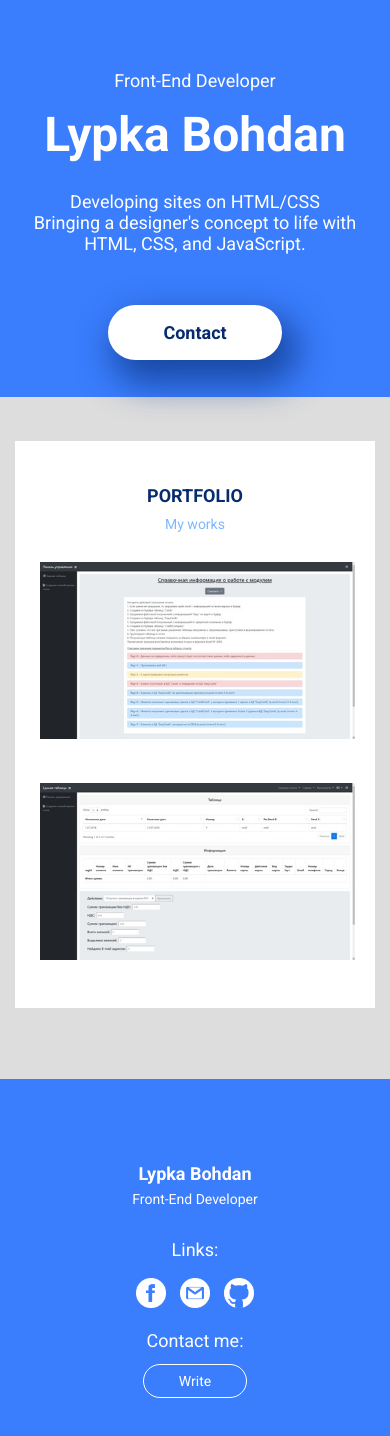
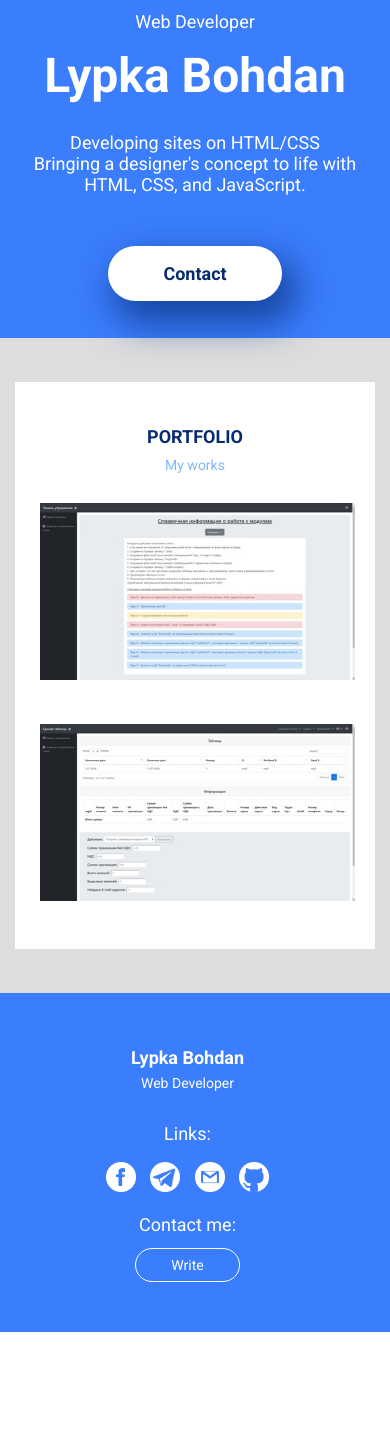
Before and after one commit to LypkaB/LypkaB.github.io, a plain HTML site: page index.html in a window 390 px wide. After the commit the page ends 1332 px from the top, so only its background shows below. Drawn offline with Linux system fonts and the light colour scheme.

Commit message:
New structure

```diff
--- a/index.html
+++ b/index.html
@@ -6,7 +6,6 @@
     <meta name="viewport" content="width=device-width, initial-scale=1">
 
     <link rel="icon" href="portfolio/img/favicon.ico">
-
     <title>Portfolio - Lypka Bohdan</title>
 
     <!-- Google Fonts -->
@@ -19,15 +18,16 @@
 </head>
 
 <body>
+
+    <!-- Header -->
     <header>
         <div class="container">
             <div class="row">
                 <div class="col-lg-7">
                     <img class="header-img wow fadeInLeftBig" src="portfolio/img/main-img.png" alt="Монитор">
                 </div>
-                <!-- /.col-lg-7 -->
                 <div class="col-xl-5">
-                    <p class="header-pretense wow fadeInRightBig" data-wow-delay="0.1s">Front-End Developer</p>
+                    <p class="header-pretense wow fadeInRightBig" data-wow-delay="0.1s">Web Developer</p>
                     <h1 class="header-title wow fadeInRightBig" data-wow-delay="0.2s">Lypka Bohdan</h1>
                     <p class="header-subtitle wow fadeInRightBig" data-wow-delay="0.3s">Developing sites on HTML/CSS <br>
                         Bringing a designer's concept to life with HTML, CSS, and JavaScript.
@@ -37,14 +37,12 @@
                            href="https://mail.google.com/mail/u/0/?view=cm&fs=1&tf=1&source=mailto&to=+
                            lypka.bohdan@gmail.com">Contact</a>
                     </div>
-                </div>
-                <!-- /.col-xl-5 -->
-            </div>
-            <!-- /.row -->
-        </div>
-        <!-- /.container -->
-    </header>
+                </div><!-- /.col-xl-5 -->
+            </div><!-- /.row -->
+        </div><!-- /.container -->
+    </header><!-- /.header -->
 
+    <!-- Portfolio -->
     <section class="portfolio">
         <div class="container">
             <div class="portfolio-block wow fadeIn">
@@ -56,53 +54,57 @@
                             <a title="Click me" href="table%20pages/control-panel.html">
                                 <img src="portfolio/img/portfolio-img-1.jpg" alt="My work"></a>
                         </div>
-                    </div>
-                    <!-- /.col-md-6 -->
+                    </div><!-- /.col-md-6 -->
                     <div class="col-md-6">
                         <div class="portfolio-col-2">
                             <a title="Click me" href="table%20pages/table.html">
                                 <img src="portfolio/img/portfolio-img-2.jpg" alt="My work"></a>
                         </div>
-                    </div>
-                    <!-- /.col-md-6 -->
-                </div>
-            </div>
-        </div>
-    </section>
+                    </div><!-- /.col-md-6 -->
+                </div><!-- /.row -->
+            </div><!-- /.portfolio-block -->
+        </div><!-- /.container -->
+    </section><!-- /.portfolio -->
 
+    <!-- Footer -->
     <footer>
         <div class="container">
             <div class="row">
                 <div class="col-md-4">
                     <h4 class="footer-author">Lypka Bohdan</h4>
-                    <p class="footer-text">Front-End Developer</p>
+                    <p class="footer-text">Web Developer</p>
                 </div>
                 <div class="col-md-4">
                     <div class="social-block">
                         <p>Links:</p>
                         <a title="Facebook" class="wow bounceInDown" data-wow-delay="0.1s"
                            href="https://www.facebook.com/profile.php?id=100001901296149">
-                            <img class="link-icon" src="portfolio/img/socials/facebook-logotype.png" alt="Facebook"></a>
-                        <a title="Gmail" class="wow bounceInDown" data-wow-delay="0.2s"
+                            <img class="link-icon" src="portfolio/img/socials/facebook-logotype.png" alt="Facebook">
+                        </a>
+                        <a title="Telegram" class="wow bounceInDown" data-wow-delay="0.2s" href="https://t.me/Lypka_B">
+                            <img src="portfolio/img/socials/telegram-symbol.png" class="link-icon-telegram" alt="Telegram">
+                        </a>
+                        <a title="Gmail" class="wow bounceInDown" data-wow-delay="0.4s"
                            href="https://mail.google.com/mail/u/0/?view=cm&fs=1&tf=1&source=mailto&to=+lypka.bohdan@gmail.com">
-                            <img src="portfolio/img/socials/gmail-logotype.png" class="link-icon" alt="Gmail"></a>
-                        <a title="GitHub" class="wow bounceInDown" data-wow-delay="0.3s" href="https://github.com/LypkaB">
-                            <img src="portfolio/img/socials/github-logotype.png" class="link-icon" alt="GitHub"></a>
+                            <img src="portfolio/img/socials/gmail-logotype.png" class="link-icon" alt="Gmail">
+                        </a>
+                        <a title="GitHub" class="wow bounceInDown" data-wow-delay="0.4s" href="https://github.com/LypkaB">
+                            <img src="portfolio/img/socials/github-logotype.png" class="link-icon" alt="GitHub">
+                        </a>
                     </div>
-                </div>
+                </div><!-- /.col-md-4 -->
                 <div class="col-md-4">
                     <div class="footer-cta-block">
                         <p class="footer-cta">Contact me:</p>
                         <a href="https://mail.google.com/mail/u/0/?view=cm&fs=1&tf=1&source=mailto&to=+lypka.bohdan@gmail.com"
                            class="footer-button">Write</a>
                     </div>
-                </div>
-            </div>
-            <!-- /.row -->
-        </div>
-        <!-- /.container -->
-    </footer>
+                </div><!-- /.col-md-4 -->
+            </div><!-- /.row -->
+        </div><!-- /.container -->
+    </footer><!-- /.portfolio -->
 
+    <!-- Scripts -->
     <script src="portfolio/js/wow.min.js"></script>
     <script>
         new WOW().init();
--- a/portfolio/css/style.css
+++ b/portfolio/css/style.css
@@ -9,8 +9,8 @@ img {
     max-width: 100%;
 }
 
+/* Header */
 header {
-    padding-top: 59px;
     padding-bottom: 22px;
     background-color: #3a7dfd;
     color: #ffffff;
@@ -56,7 +56,7 @@ header {
 .portfolio {
     background-color: #dddddd;
     padding-top: 44px;
-    padding-bottom: 71px;
+    padding-bottom: 44px;
 }
 
 .portfolio-block {
@@ -128,7 +128,7 @@ header {
 footer {
     background-color: #3a7dfd;
     color: #fff;
-    padding-top: 60px;
+    padding-top: 30px;
     padding-bottom: 50px;
 }
 
@@ -148,6 +148,10 @@ footer {
 .link-icon {
     width: 85%;
     height: 85%;
+}
+
+.link-icon-telegram {
+    width: 100%;
 }
 
 .social-block a {
@@ -189,13 +193,11 @@ footer {
 }
 
 /*Media*/
-@media (max-width: 1200px) {
+@media (max-width: 1199px) {
     .header-pretense {
         margin-top: 60px;
     }
-}
 
-@media (max-width: 1199px) {
     .header-img {
         display: none;
     }
@@ -227,6 +229,7 @@ footer {
 }
 
 @media (max-width: 992px) {
+
     .header-img {
         display: none;
     }
@@ -265,9 +268,14 @@ footer {
         font-size: 14px;
         padding: 8px 35px;
     }
+
+    .col-md-4 {
+        padding-left: 70px;
+    }
 }
 
-@media (max-width: 768px) {
+    @media (max-width: 768px) {
+
     .header-pretense, .header-title, .header-subtitle {
         text-align: center;
     }
@@ -299,4 +307,8 @@ footer {
     .footer-author, .footer-text {
         text-align: center;
     }
+
+    .col-md-4 {
+        padding-left: 0;
+    }
 }
```
